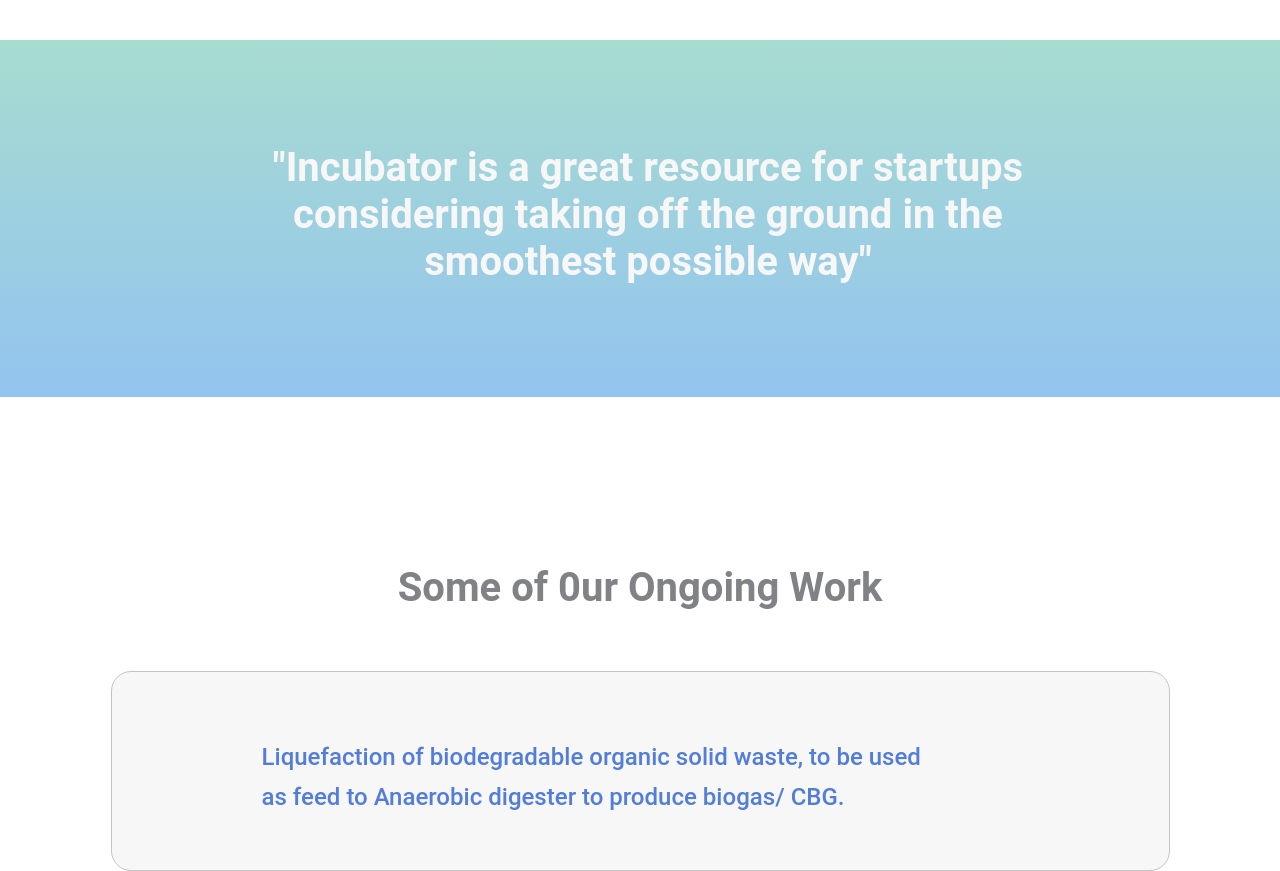
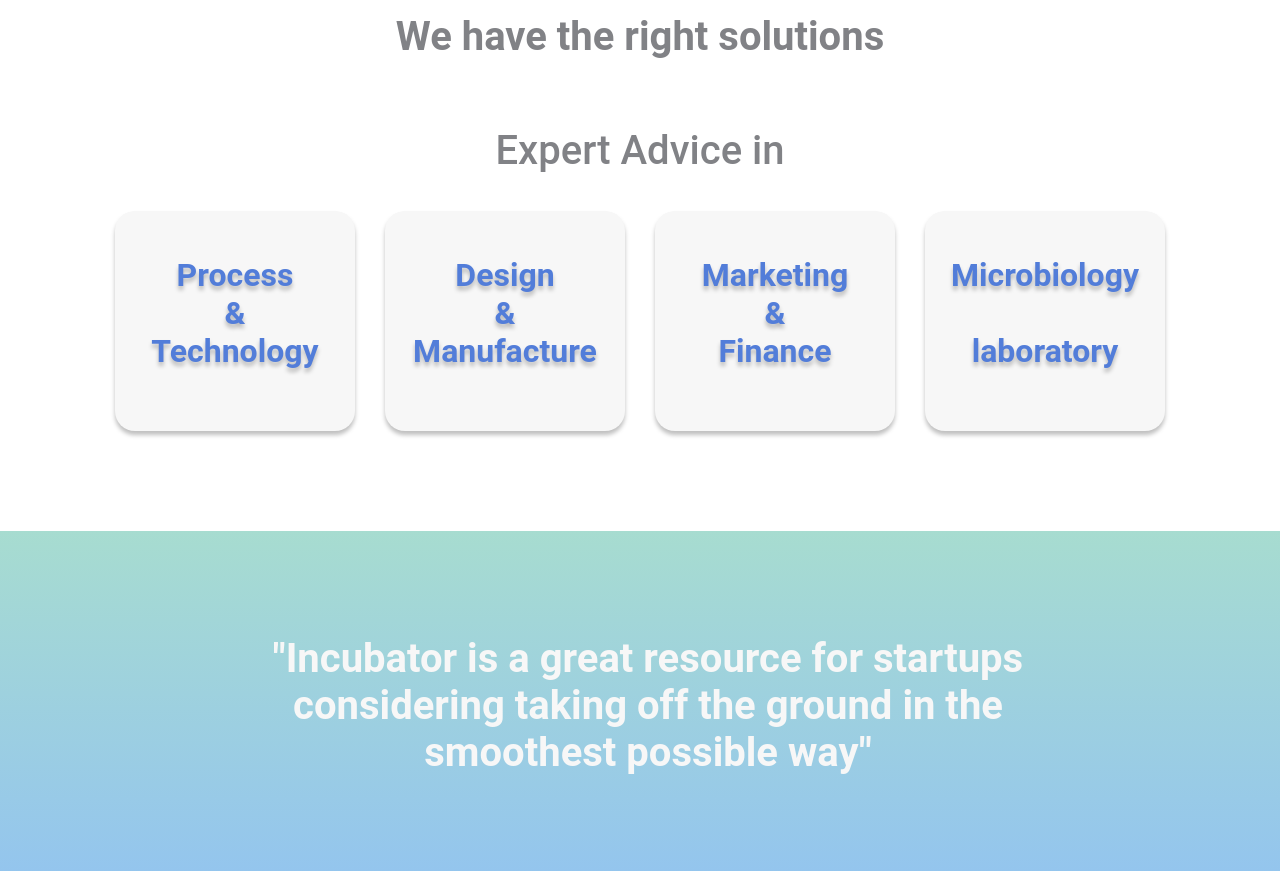
Before and after one commit to Vivanet-Org/SSIIC, a plain HTML site: page src/index.html in a window 1280 px wide. Shown: the part 1600-2471 px from the top of the page. Drawn offline with Linux system fonts and the light colour scheme.

Commit message:
Added another section

```diff
--- a/src/assets/bootstrap/css/index.css
+++ b/src/assets/bootstrap/css/index.css
@@ -216,6 +216,7 @@
   border-bottom: 30px solid transparent;
 }
 .rectangle-127 {
+  z-index: 1;
   width: 690px;
   height: 50px;
   flex-grow: 0;
@@ -258,6 +259,7 @@
   color: #527dd9;
 }
 .rectangle-128 {
+  z-index: 1;
   width: 685px;
   height: 160px;
   flex-grow: 0;
@@ -301,6 +303,82 @@
 }
 
 /* Section2 End */
+
+/* Section2-1 Start */
+
+.section2-1{
+  margin-top: 73px;
+  display:grid;
+  justify-content: center;
+  align-items: center;
+}
+
+.we-have{
+  /* width: 487px; */
+  /* height: 47px; */
+  /* margin: 73px 481px 67px 472px; */
+  font-family: Roboto;
+  font-size: 40px;
+  font-weight: 600;
+  font-stretch: normal;
+  font-style: normal;
+  line-height: normal;
+  letter-spacing: normal;
+  text-align: center;
+  color: #818286;
+}
+.expert-advice{
+  /* width: 289px; */
+  /* height: 47px; */
+  /* margin: 67px 587px 37px 564px; */
+  margin-top: 67px;
+  font-family: Roboto;
+  font-size: 40px;
+  font-weight: 500;
+  font-stretch: normal;
+  font-style: normal;
+  line-height: normal;
+  letter-spacing: normal;
+  text-align: center;
+  color: #818286;
+}
+.square-card{
+  margin-top: 37px;
+  display: flex;
+  gap: 30px;
+}
+.rectangle-129 {
+  width: 180px;
+  height: 150px;
+  flex-grow: 0;
+  /* padding: 53px 49.3px 53px 40.7px; */
+  padding: 45px 30px 25px 30px;
+  border-radius: 20px;
+  background-color: #f7f7f7;
+
+  /* padding: 0 874px 0 0; */
+  box-shadow: 0 4px 4px 0 rgba(0, 0, 0, 0.25);
+}
+.process-technology {
+  display:grid;
+  justify-content: center;
+  align-items: center;
+
+  /* width: 168px; */
+  /* height: 114px; */
+  flex-grow: 0;
+  text-shadow: 0 4px 4px rgba(0, 0, 0, 0.25);
+  font-family: Roboto;
+  font-size: 32px;
+  font-weight: bold;
+  font-stretch: normal;
+  font-style: normal;
+  line-height: normal;
+  letter-spacing: normal;
+  text-align: center;
+  color: #527dd9;
+}
+/* Sections2-1 End */
 
 /* Section3 Start */
 
@@ -363,7 +441,7 @@
   font-weight: 500;
   font-stretch: normal;
   font-style: normal;
-  line-height: 1.67;
+  line-height: 1.4;
   letter-spacing: normal;
   text-align: justify;
   color: #527dd9;
@@ -372,7 +450,7 @@
   width: 690px;
   height: 70px;
   margin: 0px 0px 16px 0px;
-  padding: 23px 217px 114px 150px;
+  padding: 27px 217px 100px 150px;
   border-radius: 20px;
   border: solid 1px #c4c4c4;
   background-color: #f7f7f7;
@@ -385,7 +463,7 @@
   font-weight: 500;
   font-stretch: normal;
   font-style: normal;
-  line-height: 1.67;
+  line-height: 1.4;
   letter-spacing: normal;
   text-align: justify;
   color: #527dd9;
@@ -407,7 +485,7 @@
   font-weight: 500;
   font-stretch: normal;
   font-style: normal;
-  line-height: normal;
+  line-height: 1.4;
   letter-spacing: normal;
   text-align: justify;
   color: #527dd9;
--- a/src/index.html
+++ b/src/index.html
@@ -86,6 +86,25 @@
       </div>
     </div>
 
+    <div class="section2-1">
+      <span class="we-have">We have the right solutions</span>
+      <span class="expert-advice">Expert Advice in</span>
+      <div class="square-card">
+        <div class="rectangle-129">
+          <span class="process-technology">Process <br> & <br> Technology</span>
+        </div>
+        <div class="rectangle-129">
+          <span class="process-technology">Design <br> & <br> Manufacture</span>
+        </div>
+        <div class="rectangle-129">
+          <span class="process-technology">Marketing <br> & <br> Finance</span>
+        </div>
+        <div class="rectangle-129">
+          <span class="process-technology">Microbiology <br>  <br> laboratory</span>
+        </div>
+      </div>
+    </div>
+
     <div class="section3">
       <div class="rectangle-133">
         <p class="incubator-align">
```
